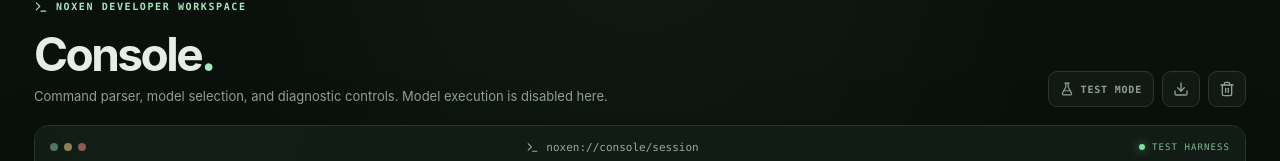
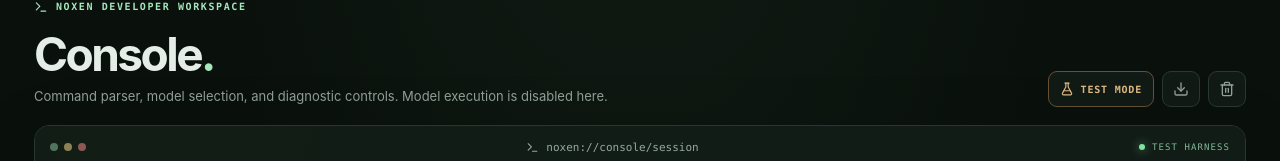
Before and after one commit to hellothiseasytouse-crypto/chat-attachments, a React (Vite) app: page / in a window 1280 px wide. Shown: the part 409-570 px from the top of the page. Built offline with nearby package versions, Linux system fonts and the light colour scheme.

Commit message:
Style console test mode status indicator

```diff
--- a/src/workbench-console.css
+++ b/src/workbench-console.css
@@ -50,6 +50,7 @@
   letter-spacing: .08em;
 }
 .noxen-console-status.online { color: #9fe7b8; }
+.noxen-console-status.testing { color: #dfbb83; border-color: #665134; }
 .noxen-console-status.offline { color: #e7bb78; }
 .noxen-console-icon-button {
   display: grid;
```
